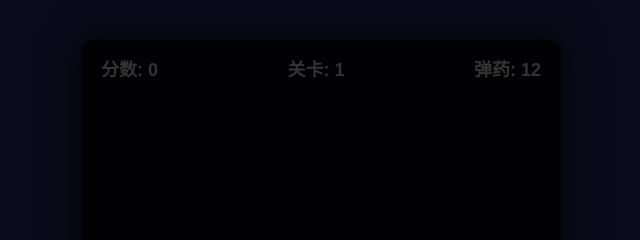
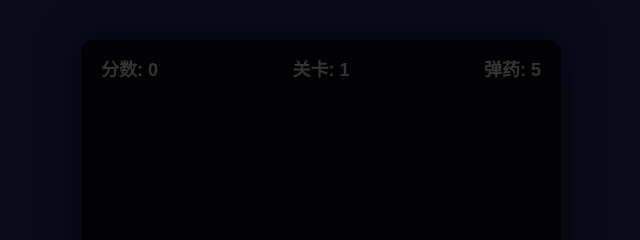
Before and after one commit to wmvivi/second, a plain HTML site: page index.html in a window 1280 px wide. Shown: the top 240 px of the page, 319-959 px from the left. Drawn offline with Linux system fonts and the light colour scheme.

Commit message:
Update index.html

```diff
--- a/index.html
+++ b/index.html
@@ -53,7 +53,7 @@
         <div id="ui">
             <span id="scoreText">分数: 0</span>
             <span id="levelText">关卡: 1</span>
-            <span id="ammoText">弹药: 12</span>
+            <span id="ammoText">弹药: 5</span>
         </div>
 
         <div id="startScreen" class="screen">
```
